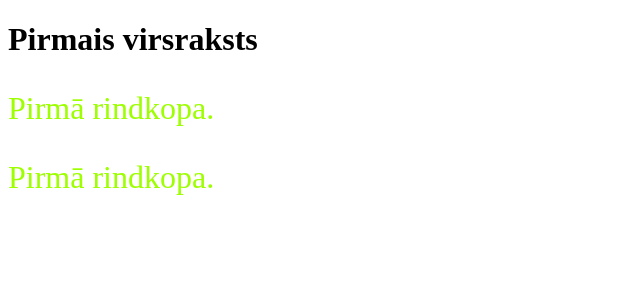
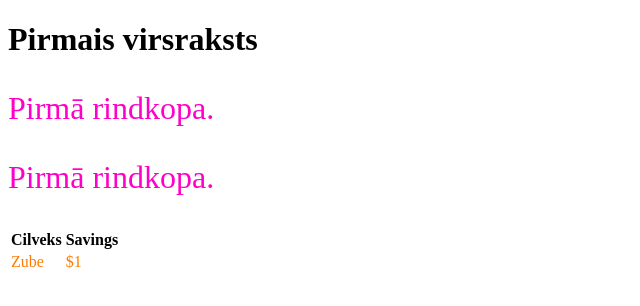
Before and after one commit to renarix203/11e_HTML_javascript, a plain HTML site: page index.html in a window 1280 px wide. Shown: the whole page, without its empty margins (0-640 px from the left). Drawn offline with Linux system fonts and the light colour scheme.

Commit message:
CSS
tabula

```diff
--- a/index.html
+++ b/index.html
@@ -11,5 +11,17 @@
         <h1>Pirmais virsraksts</h1>
         <p>Pirmā rindkopa.</p>
         <p>Pirmā rindkopa.</p>
+
+        <table>
+            <tr>
+              <th>Cilveks</th>
+              <th>Savings</th>
+            </tr>
+            <tr class="vv">
+              <td>Zube</td>
+              <td>$1</td>
+            </tr>
+          </table>
+
     </body>
 </html>
--- a/static/mumu.css
+++ b/static/mumu.css
@@ -1,5 +1,10 @@
 
 p {
-    color:rgb(157, 255, 0);
+    color:rgb(255, 0, 200);
     font-size:200%;
 }
+
+.vv {
+    color:rgb(255, 123, 0);
+    font-size:100%;
+}
```
